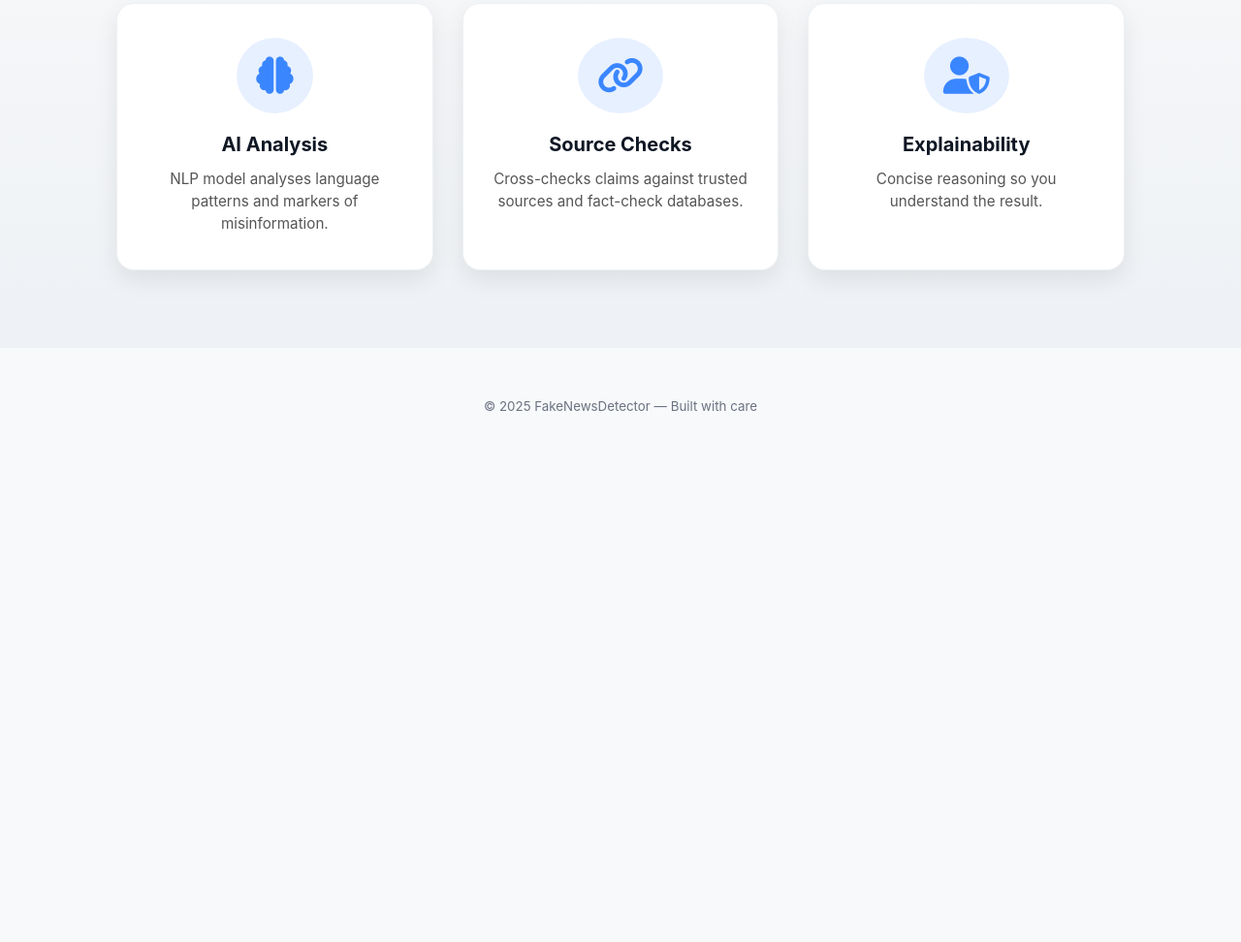
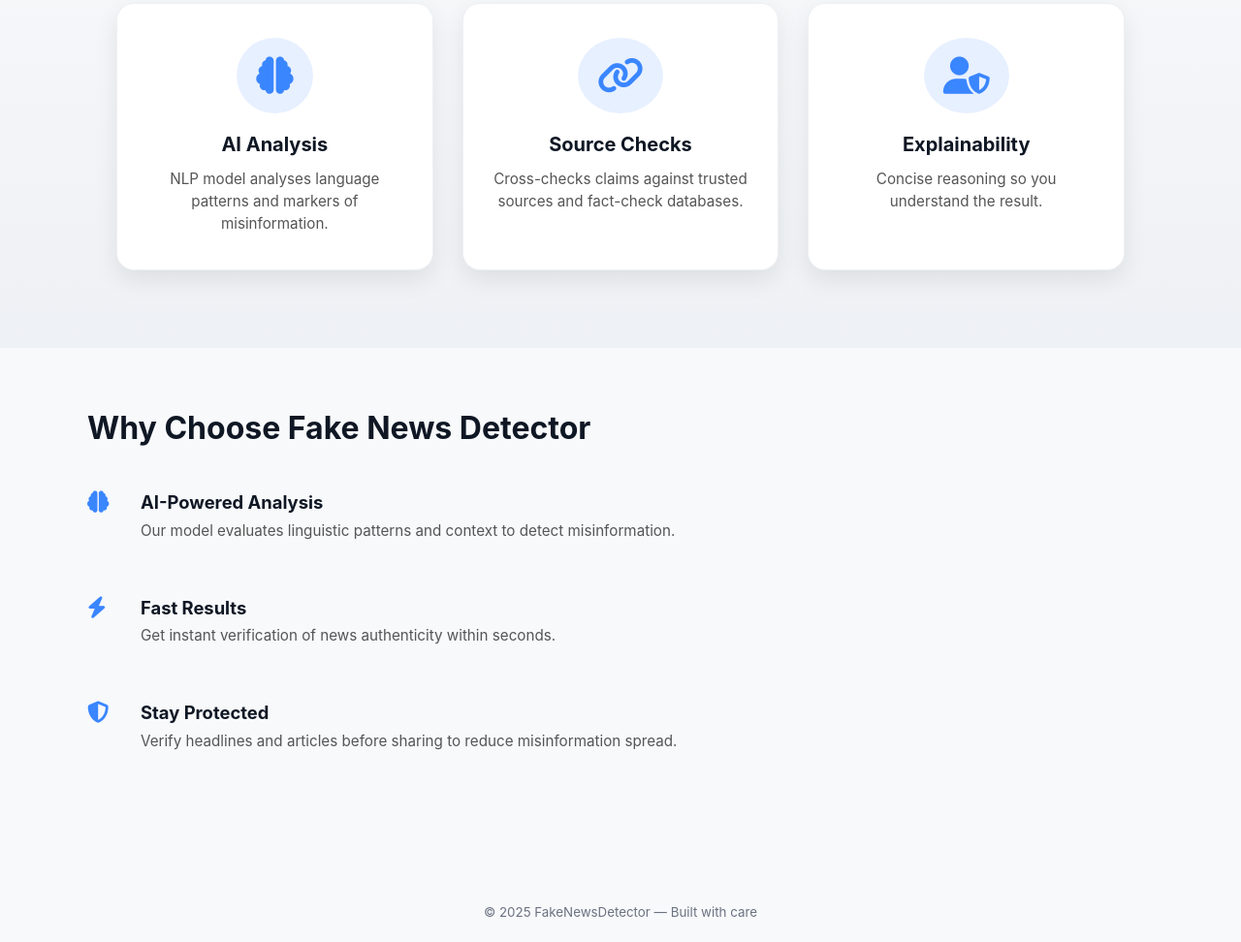
Before and after one commit to Echeedamien/fake-news-detector, a website: page public/index.html in a window 1280 px wide. Shown: the part 1124-2096 px from the top of the page at 97% size. Before the commit the page ends 1574 px from the top, so only its background shows below. Drawn offline with Linux system fonts and the light colour scheme.

Commit message:
update on styles.css and index.html

```diff
--- a/public/index.html
+++ b/public/index.html
@@ -235,6 +235,35 @@
       </div>
     </div>
   </section>
+
+  <section id="why-choose" class="features-why container">
+    <h2>Why Choose Fake News Detector</h2>
+
+    <div class="feature-block">
+        <i class="fas fa-brain"></i>
+        <div>
+            <h4>AI-Powered Analysis</h4>
+            <p>Our model evaluates linguistic patterns and context to detect misinformation.</p>
+        </div>
+    </div>
+
+    <div class="feature-block">
+        <i class="fas fa-bolt"></i>
+        <div>
+            <h4>Fast Results</h4>
+            <p>Get instant verification of news authenticity within seconds.</p>
+        </div>
+    </div>
+
+    <div class="feature-block">
+        <i class="fas fa-shield-alt"></i>
+        <div>
+            <h4>Stay Protected</h4>
+            <p>Verify headlines and articles before sharing to reduce misinformation spread.</p>
+        </div>
+    </div>
+</section>
+
 
   <!-- Footer -->
   <footer class="site-footer">
--- a/public/styles.css
+++ b/public/styles.css
@@ -216,3 +216,43 @@ body {
   .hero-title{font-size:1.6rem}
   .tabs{gap:6px}
 }
+
+/* WHY CHOOSE SECTION */
+.features-why {
+    padding: 60px 0;
+}
+
+.features-why h2,
+#why-choose h2 {
+    text-align: left;
+    font-size: 2rem;
+    margin-bottom: 30px;
+    color: var(--dark);
+}
+
+.feature-block {
+    margin-bottom: 35px;
+    padding: 10px 0;
+    display: grid;
+    grid-template-columns: 40px auto;
+    gap: 15px;
+    align-items: flex-start;
+}
+
+.feature-block i {
+    font-size: 1.4rem;
+    color: var(--primary);
+    margin-top: 2px;
+}
+
+.feature-block h4 {
+    font-size: 1.15rem;
+    font-weight: 700;
+    margin-bottom: 5px;
+}
+
+.feature-block p {
+    font-size: 0.95rem;
+    color: #555;
+    margin: 0;
+}
```
